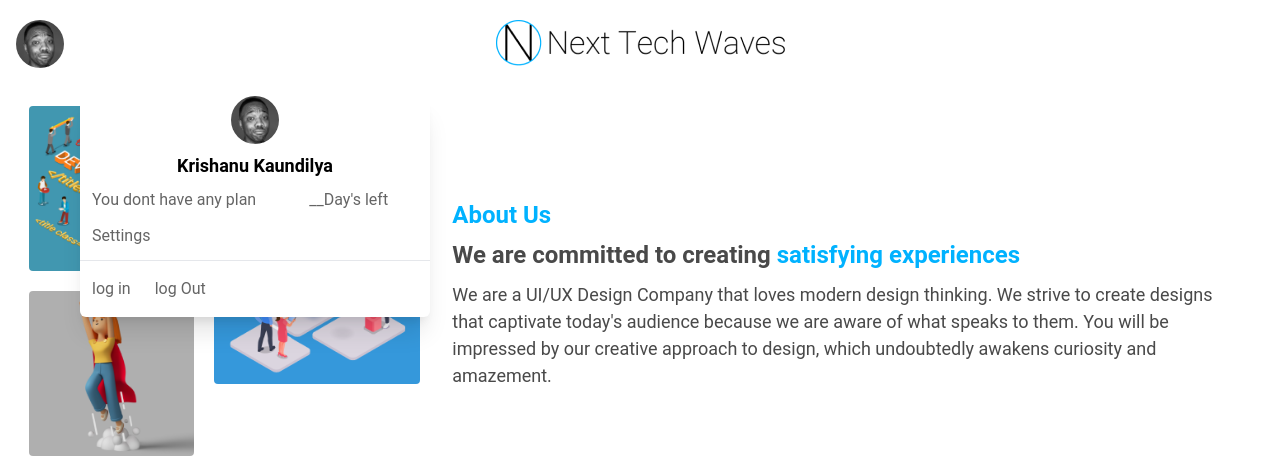
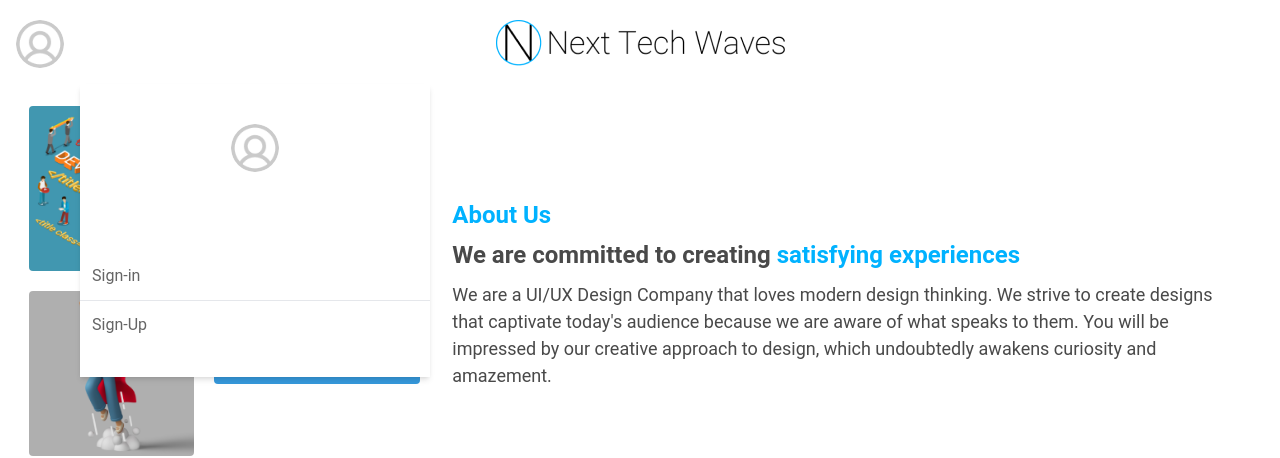
Before and after one commit to krishanumishra778/NTW, a React (Vite) app in the folder client/: page /about in a window 1280 px wide. Both pictures are taken after a click on the element 40 px from the left and 44 px from the top of the page. Shown: the top 458 px of the page. Built offline with nearby package versions, Linux system fonts and the light colour scheme; no server answers.

Commit message:
modify some components

```diff
--- a/client/src/Components/auth/Forgot_Password/Forgot_password.jsx
+++ b/client/src/Components/auth/Forgot_Password/Forgot_password.jsx
@@ -2,7 +2,7 @@
 
 // import { Link } from "react-router-dom"
 import { AiFillEye, AiFillEyeInvisible } from "react-icons/ai";
-import { useEffect, useState } from "react";
+import {  useState } from "react";
 import { useNavigate, useParams } from "react-router-dom";
 import axios from "axios";
 import toast from "react-hot-toast";
@@ -30,7 +30,8 @@ export const Forgot_password = () => {
         { inpData }
       ).then((res) => {
         toast.success(res.data.message)
-        console.log(res.data.message)
+        // console.log(res.data.message)
+        navigate("/login")
       }).catch((error) => {
         toast.error(error?.response?.data?.message)
       })
--- a/client/src/Components/layout/Fotter.jsx
+++ b/client/src/Components/layout/Fotter.jsx
@@ -39,7 +39,7 @@ const Fotter = () => {
         <div>
             <div className=" xs:max-w-[1300px]  mx-auto py-5 mt-6 md:mb-12 sm:grid grid-cols-2 gap-4 px-4" >
                 <div >
-                    <div>
+                    <div className='flex xs:justify-center sm:justify-start  '>
                         <img className='' src="logo/next tech waves logo.png" />
                     </div>
                     <div className="flex justify-between mb-5 items-center w-[50%] md:w-[40%] lg:w-[30%]  mt-2 pl-2 mx-auto sm:mx-0 sm:gap-2  ">
--- a/client/src/Components/layout/Head_nav.jsx
+++ b/client/src/Components/layout/Head_nav.jsx
@@ -114,7 +114,7 @@ export const Head_nav = () => {
 
           {/* logout section */}
           <dialog
-            className='absolute mt-0 w-full mt-[10%]'
+            className='absolute  w-full mt-[10%]'
             id='myModal'
           >
             {isAuthenticated ? (
--- a/client/src/Components/pages/Changepassword.jsx
+++ b/client/src/Components/pages/Changepassword.jsx
@@ -293,7 +293,7 @@ export const Changepassword = () => {
                       </circle>
                     </g>
                   </svg>
-                ) : "Log in"}
+                ) : "Change password"}
 
               </button>
           </div>
--- a/client/src/Components/pages/Editprofile.jsx
+++ b/client/src/Components/pages/Editprofile.jsx
@@ -3,7 +3,7 @@ import { AiOutlineCaretUp, AiOutlineCaretDown } from 'react-icons/ai';
 import { Link, useNavigate } from 'react-router-dom';
 import { MdNavbar } from '../layout/MdNavbar';
 import { useDispatch, useSelector } from "react-redux"
-import { updateProfile } from '../../actions/userAction';
+import { logout, updateProfile } from '../../actions/userAction';
 import axios from 'axios';
 
 export const Editprofile = () => {
@@ -106,9 +106,12 @@ export const Editprofile = () => {
                 </div>
                 <div className='py-3'>
                   <hr className='border-2' />
-                  <h1 className='pt-4 px-2 cursor-pointer' onClick={() => { navigate("/") }}  >
-                    LogOut
-                  </h1>
+                 {isAuthenticated ? (<h1 className='pt-4 px-2 cursor-pointer' onClick={() => { dispatch(logout()) , navigate("/")}}  >
+                    Log Out
+                  </h1>) : (<h1 className='pt-4 px-2 cursor-pointer' onClick={() => { navigate("/login") }}  >
+                    Log In
+                  </h1>)}
+
                 </div>
               </div>
             )}
@@ -236,7 +239,7 @@ export const Editprofile = () => {
                       </circle>
                     </g>
                   </svg>
-                ) : "Log in"}
+                ) : "Save Changes"}
 
               </button>
             </div>
--- a/client/src/Components/pages/Head.jsx
+++ b/client/src/Components/pages/Head.jsx
@@ -1,10 +1,15 @@
 import { useState ,useEffect } from "react";
-import { Link } from "react-router-dom";
+import { useDispatch, useSelector } from "react-redux";
+import { Link, useNavigate } from "react-router-dom";
+import { logout } from "../../actions/userAction";
+import { Logout } from "./Logout";
 
 
 export const Head = () => {
+  const { isAuthenticated, user } = useSelector((state) => state.user);
     const [open, setOpen] = useState(false);
-
+const dispatch = useDispatch();
+const navigate = useNavigate();
 
   const handleMouseEnter = () => {
     setOpen(true);
@@ -12,7 +17,15 @@ export const Head = () => {
   const handleMouseLeave = () => {
     setOpen(false);
   };
+  const logout_user = () => {
+    dispatch(logout());
+    navigate("/")
+  };
+  const [showButton1, setShowButton1] = useState(true);
 
+  const toggleButtons = () => {
+    setShowButton1(!showButton1);
+  };
   useEffect(() => {
     const handleClickOutside = (e) => {
       if (open && !e.target.closest('.menu-container')) {
@@ -35,45 +48,84 @@ export const Head = () => {
             <div className='absolute h-screen  flex justify-center z-20'>
               <div className='relative menu-container'>
               <div
-                  // ><>></>
                   className='h-12 w-12 object-cover  border-gray-400 rounded-full cursor-pointer'
-                  style={{ backgroundColor: 'white' }}
-                  onMouseEnter={handleMouseEnter}
-                >
+                  style={{ backgroundColor: "white" }}
+                  onMouseEnter={handleMouseEnter}>
                   <img
-                    src="./images/user.png"
-                    alt='User Profile'
+                    src={
+                      isAuthenticated
+                        ? "./images/user.png"
+                        : "./images/userp.png"
+                    }
+                    alt=''
                     className='h-full w-full object-cover rounded-full'
                   />
                 </div>
                 <div
-                  className='absolute ml-16 top-16 '
-                  style={{ display: open ? 'block' : 'none' }}
-                >
-                  <div className='bg-white mt-3  w-[350px] shadow-xl rounded-md  '>
+                  className='absolute ml-16 top-16   w-[350px] bg-white '
+                  style={{ display: open ? "block" : "none" }}>
+                  {isAuthenticated ? (
+                    <div className='bg-white mt-3   shadow-xl rounded-md '>
                       <div className='flex justify-center'>
                         <img
-                        src="./images/user.png"
+                          src={
+                            isAuthenticated
+                              ? "./images/user.png"
+                              : "./images/userp.png"
+                          }
                           alt=''
                           className='h-12 w-12 object-cover rounded-full'
                         />
                       </div>
                       <p className='text-center mt-2  text-lg font-bold overflow-hidden whitespace-nowrap'>
-                      Krishanu Kaundilya
+                        {user?.name}
                       </p>
                       <ul>
                         <div className='grid grid-cols-3 mt-2 px-3 text-[#656565]'>
                           <p className='col-span-2'>You dont have any plan</p>
                           <p>__Day's left</p>
+                        </div>
+                        <div className='grid grid-cols-3 mt-2 px-3 text-[#656565]'>
+                          <p className='col-span-2'>Project Completed</p>
+                          <p className='text-center'>3</p>
+
+                          <div>
+                            {showButton1 ? (
+                              <button
+                                className="  font-bold pt-2 "
+                                onClick={toggleButtons}
+                              >
+                                Paused
+                              </button>
+                            ) : (
+                              <button
+                                className=" font-bold pt-2 "
+                                onClick={toggleButtons}
+                              >
+                                Resume
+                              </button>
+                            )}
+                          </div>
 
                         </div>
 
-                      <li className='my-3 px-3 text-[#656565] hover:text-[#00B2FF]'><Link to="/editprofile">Settings</Link></li>
+
+
+                        <li className='my-2 px-3 text-[#656565] hover:text-[#00B2FF]'>
+                          <Link to='/editprofile'>Settings</Link>
+                        </li>
                       </ul>
                       <hr />
-                    < Link className='text-[#656565] inline-block px-3 py-4 hover:text-[#00B2FF]'>log in</Link>
-                     < Link className='text-[#656565] inline-block px-3 py-4 hover:text-[#00B2FF]'>log Out</Link>
+                      {/* < Link className='text-[#656565] inline-block px-3 py-4 hover:text-[#00B2FF]'>log in</Link> */}
+                      <Link
+                        className='text-[#656565]  inline-block px-3 py-4 '
+                        onClick={logout_user}>
+                        log Out
+                      </Link>
                     </div>
+                  ) : (
+                    <Logout />
+                  )}
                 </div>
               </div>
             </div>
```
Lines whose indentation alone changed are shown as unchanged.
